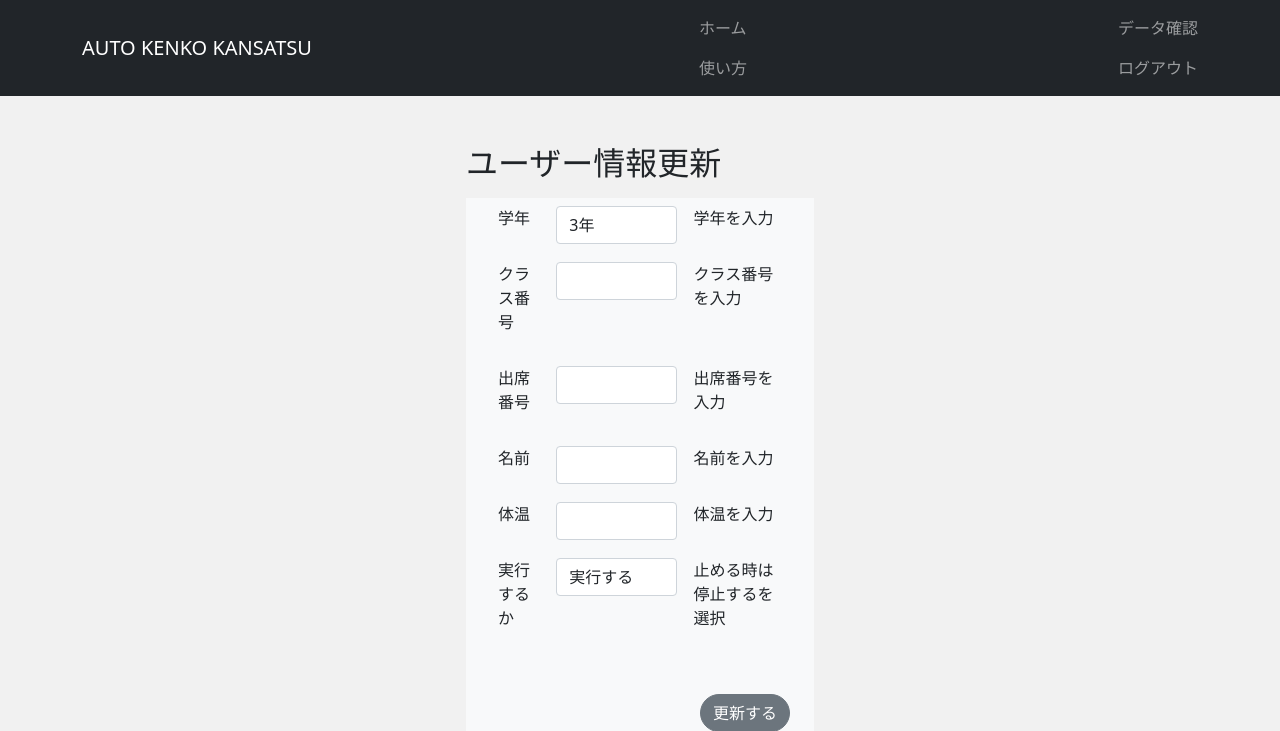
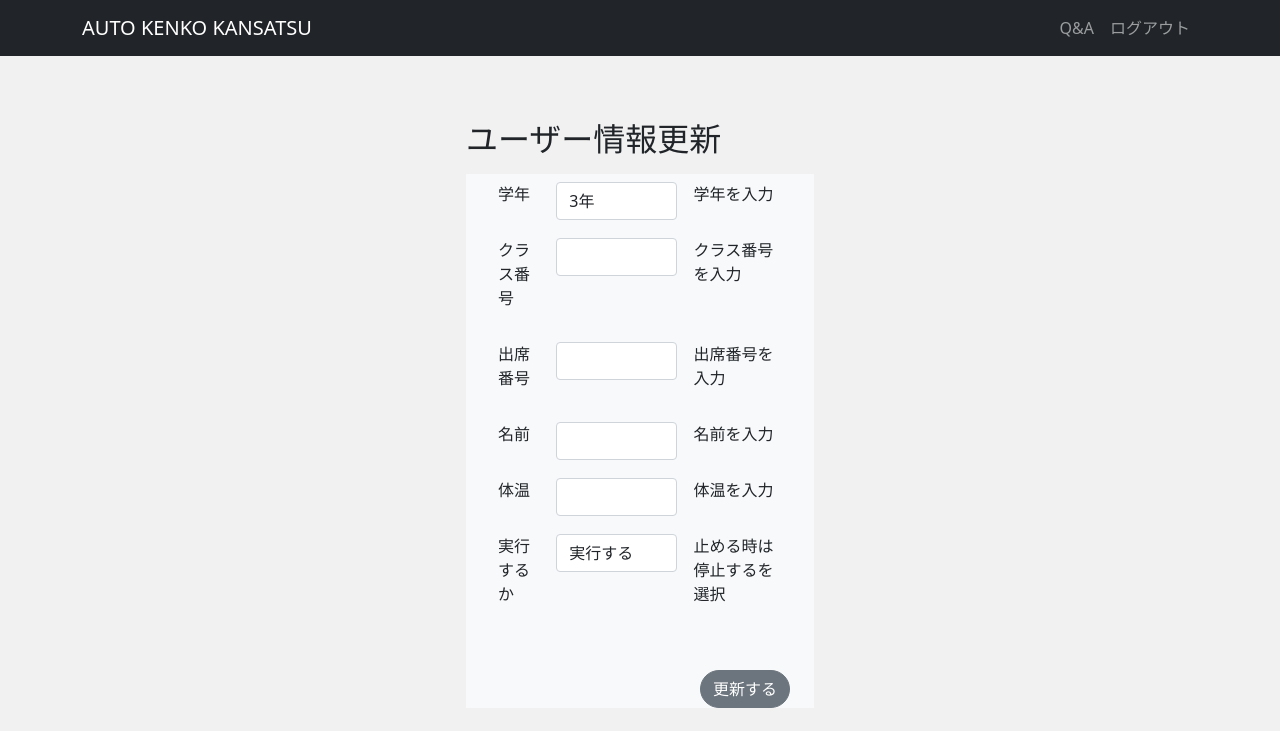
Before and after one commit to ANKM0/auto_kenkou_kansatu, a Django app: page /create/ in a window 1280 px wide. Shown: the top 731 px of the page. Run offline with Django 3.2, Linux system fonts and the light colour scheme; a user stored in the database is signed in; some libraries are stand-ins or nearby versions.

Commit message:
#22 完了

```diff
--- a/config/settings.py
+++ b/config/settings.py
@@ -75,6 +75,8 @@ TEMPLATES = [
 
                 "social_django.context_processors.backends",
                 "social_django.context_processors.login_redirect",
+
+                "users.custom_context.is_exsist_data_in_userinfo",
             ],
         },
     },
--- a/templates/users/base.html
+++ b/templates/users/base.html
@@ -12,38 +12,36 @@
 </head>
 <body>
     <header class="mb-4">
-        <nav class="navbar navbbar-expand-lg navbar-dark bg-dark">
+        <nav class="navbar navbar-expand-sm navbar-dark bg-dark mb-3">
             <div class="container">
                 <a class="navbar-brand" href="/">AUTO KENKO KANSATSU</a>
-                <ul class="navbar-nav ml-auto">
-                    <li class="nav-item">
-                        <a class="nav-link" href="{% url 'users:index' %}">ホーム</a>
-                        <a class="nav-link" href="
+                <button class="navbar-toggler" type="button" data-toggle="collapse" data-target="#navbarNav4" aria-controls="navbarNav4" aria-expanded="false" aria-label="Toggle navigation">
+                    <span class="navbar-toggler-icon"></span>
+                </button>
+                <div class="collapse navbar-collapse justify-content-end" id="navbarNav4">
+                    <ul class="navbar-nav">
                         {% if user.is_authenticated %}
-                            {% url 'users:howto' %}
-                        {% else %}
-                            {% url 'users:index' %}
-                        {% endif %}
-                        ">使い方</a>
+                            <li>
+                                <a class="nav-link" href="{% url 'users:howto' %}"> Q&A </a>
                             </li>
-                </ul>
-                <ul class="navbar-nav ml-auto">
-                    {% if user.is_authenticated %}
+                            {% if is_exsist_data_in_userinfo %}
                                 <li class="nav-item">
                                     <a class="nav-link" href="{% url 'users:detail' user.pk %}">データ確認</a>
                                 </li>
+                            {% endif %}
                             <li class="nav-item">
                                 <a class="nav-link" href="{% url 'users:logout_safety' %}">ログアウト</a>
                             </li>
                         {% else %}
                             <li class="nav-item">
-                            <a class="nav-link" href="">　</a> {% comment "空白注意" %}{% endcomment %}
+                                <a class="nav-link" href="">　</a>
                             </li>
                             <li class="nav-item">
                                 <a class="nav-link" href="{% url 'social:begin' 'line' %}">ログイン</a>
                             </li>
                         {% endif %}
                     </ul>
+                </div>
             </div>
         </nav>
     </header>
--- /dev/null
+++ b/users/custom_context.py
@@ -0,0 +1,11 @@
+from django.http import HttpResponse
+from .models import UserInfo
+
+
+def is_exsist_data_in_userinfo(request: HttpResponse) -> bool:
+    len_match_data = UserInfo.objects.filter(username=request.user).count()
+    if len_match_data > 0:
+        is_exsist_data_in_userinfo = True
+    else:
+        is_exsist_data_in_userinfo = False
+    return {"is_exsist_data_in_userinfo": is_exsist_data_in_userinfo}
```
Also changed, not shown: db.sqlite3. Lines whose indentation alone changed are shown as unchanged.
